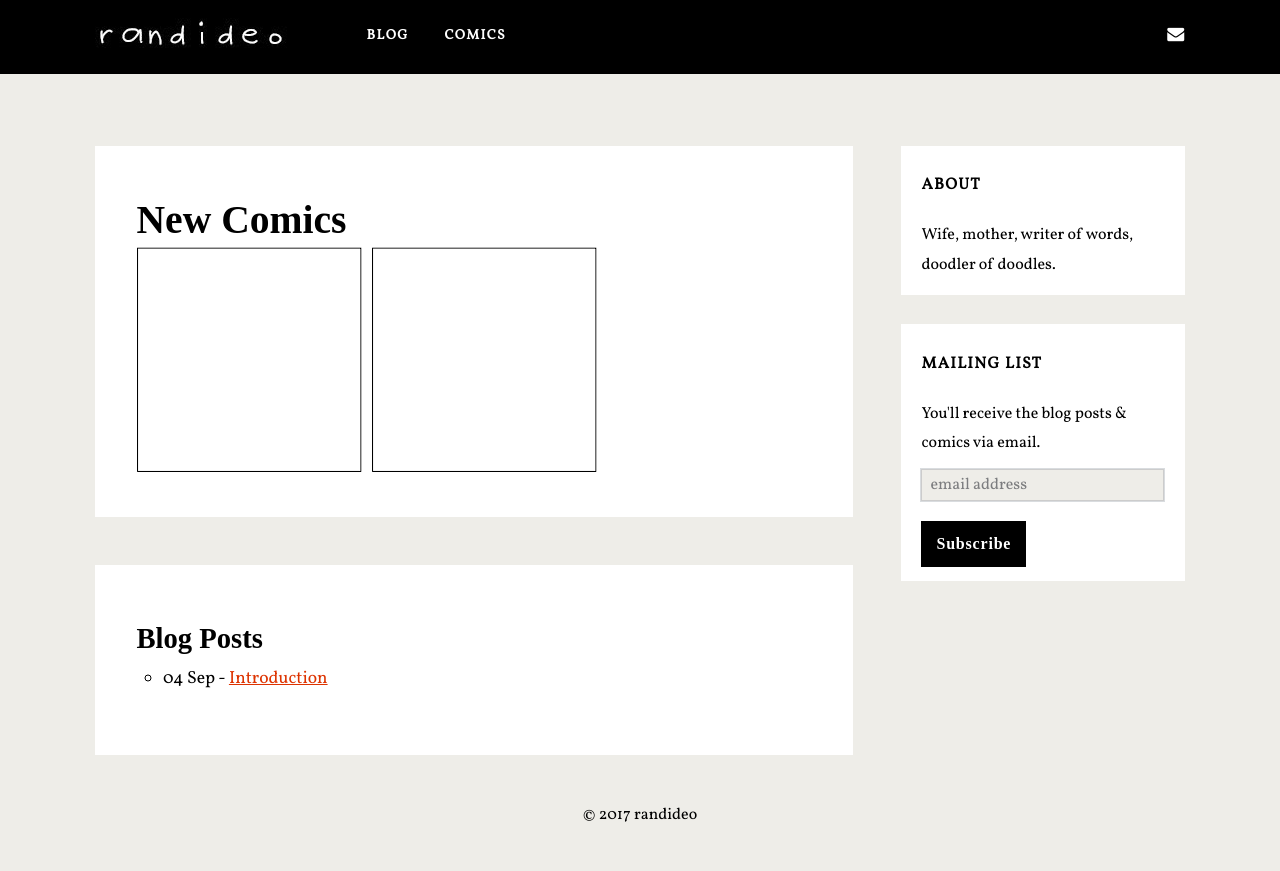
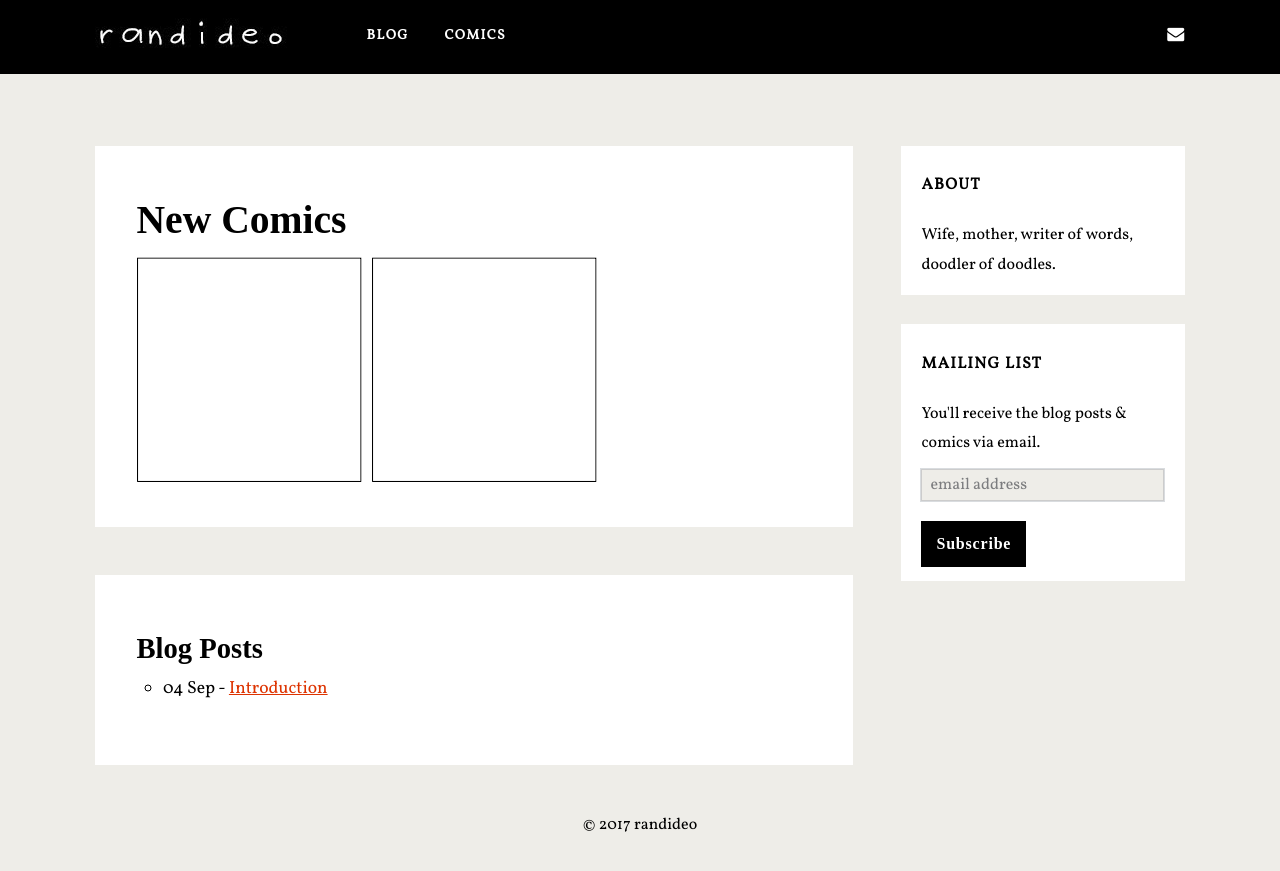
Before and after one commit to randideo/randideo.github.io, a Jekyll site: the page built from backup.html, in a window 1280 px wide. Shown: the top 871 px of the page. Built offline with Jekyll 4.4.1, drawn with Linux system fonts in a browser that asks for light colours; nearby versions of some CDN libraries; some web fonts are replaced; comment, search, counter and statistics services are not loaded.

Commit message:
Create backup.html

```diff
--- a/backup.html
+++ b/backup.html
@@ -5,7 +5,7 @@ layout: default
  <div class='post-outer'>
 	 <div class='post hentry'>
 		 <div class="entry-content">
-			 <h2>New Comics</h2>
+			 <h2 style="padding-bottom: 10px;">New Comics</h2>
 <ul style="list-style: none; float: left; margin: 0em;">
 	{% for post in site.categories.Comics limit: 5 %}
 	<li style="float: left; padding-right: 10px;">  <a href="{{ post.url }}" ><img src="{{ post.thumbnail }}" /></a></li>
```
